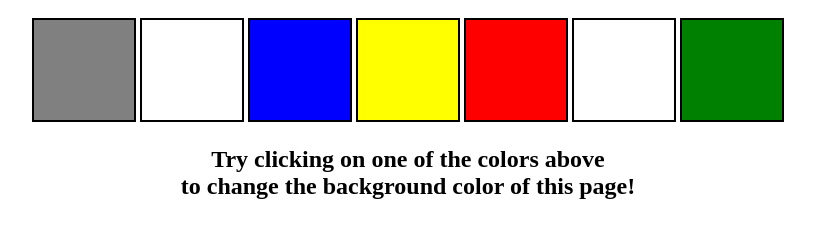
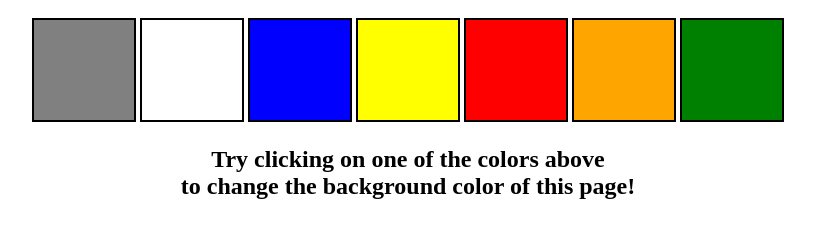
Before and after one commit to Atulsaini2806/JavaScript, a plain HTML site: page 07_project/01_colorChanger/index.html in a window 1280 px wide. Shown: the part 140-378 px from the top of the page, without its empty margins (232-1047 px from the left). Drawn offline with Linux system fonts and the light colour scheme.

Commit message:
projects

```diff
--- a/07_project/01_colorChanger/style.css
+++ b/07_project/01_colorChanger/style.css
@@ -34,6 +34,9 @@ html {
   #red{
     background-color: red;
   }
+  #orange{
+    background-color: orange;
+  }
   #green{
     background-color: green;
   }
```
